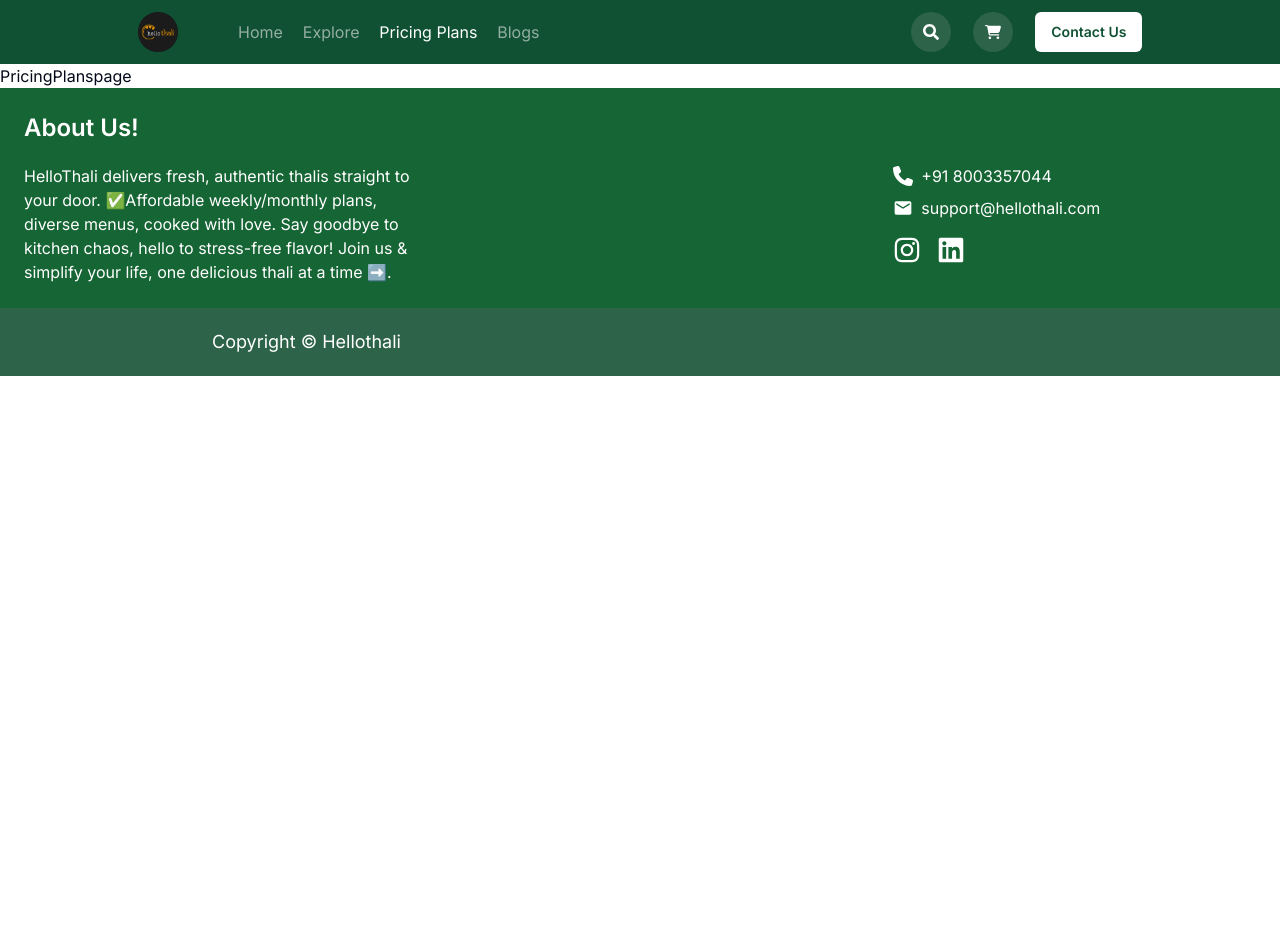
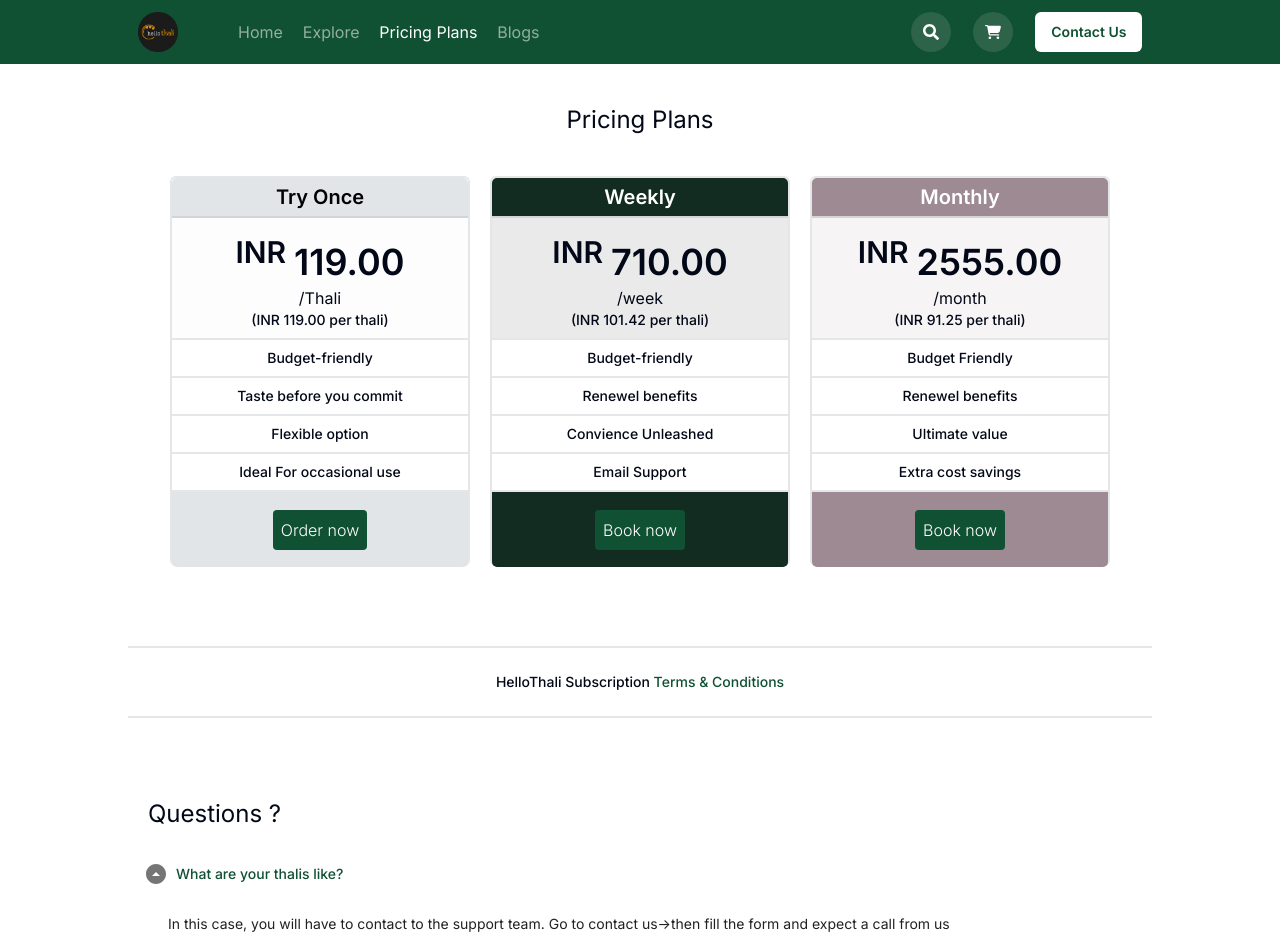
Before and after one commit to mxhiyy/hello-thali, a Next.js app: page /pricing-plans in a window 1280 px wide. Shown: the top 952 px of the page. Before the commit the page ends 800 px from the top, so only its background shows below. Built offline with nearby package versions, Linux system fonts and the light colour scheme.

Commit message:
added code

```diff
--- a/app/(root)/(home)/explore/page.jsx
+++ b/app/(root)/(home)/explore/page.jsx
@@ -1,9 +1,51 @@
+import { Button } from '@/components/ui/button';
 import React from 'react'
+
+const buttons = [
+  {
+    name: "Thali",
+    enable: true
+  },
+  {
+    name: "Pizza",
+    enable: false,
+  },
+  {
+    name: "Noodles",
+    enable: false,
+  },
+  {
+    name: "Burgers",
+    enable: false,
+  },
+  {
+    name: "Biryani",
+    enable: false,
+  },
+  {
+    name: "Drinks & Snacks",
+    enable: false,
+  },
+];
+
 
 const Explorepage = () => {
   return (
-    <div>Explorepage</div>
+    <main>
+      <div className='flex flex-col gap-3 w-full h-40 justify-center items-center bg-[#F0F5F3]'>
+        <h1 className='text-2xl font-semibold mt-5'>No Subscription, No Problem ?</h1>
+        <p className='text-[0.65rem] mb-5 font-semibold'>No String attachded, Just pure satisfaction : Experience GOAT Thali's Deliciousness</p>
+      </div>
+
+      <div className='mt-10'>
+        <div className='flex gap-1 w-full h-20 justify-between text-sm border-2 border-black'>
+        {buttons.map((data) => (
+          <Button size="xs" className="bg-white text-green-1">{data.name}</Button>
+        ))}
+        </div>
+      </div>
+    </main>
   )
 }
 
-export default Explorepage
+export default Explorepage;
--- a/app/(root)/(home)/pricing-plans/page.jsx
+++ b/app/(root)/(home)/pricing-plans/page.jsx
@@ -1,8 +1,92 @@
-import React from 'react'
+"use client"
+
+import PricingPlansCard from '@/components/PricingPlansCard'
+import { PricingPlans, accordianData } from '@/constants'
+import * as React from 'react';
+import { styled } from '@mui/material/styles';
+import MuiAccordion from '@mui/material/Accordion';
+import MuiAccordionSummary from '@mui/material/AccordionSummary';
+import MuiAccordionDetails from '@mui/material/AccordionDetails';
+import ArrowDropDownCircleIcon from '@mui/icons-material/ArrowDropDownCircle';
+
 
 const PricingPlanspage = () => {
+
+  const [expanded, setExpanded] = React.useState(1);
+
+  const handleChange = (panel) => (event, newExpanded) => {
+    setExpanded(newExpanded ? panel : false);
+  };
+
+  const Accordion = styled((props) => (
+    <MuiAccordion disableGutters elevation={0} square {...props} />
+  ))(({ theme }) => ({
+    '&:not(:last-child)': {
+      borderBottom: 0,
+    },
+    '&::before': {
+      display: 'none',
+    },
+  }));
+
+  const AccordionSummary = styled((props) => (
+    <MuiAccordionSummary
+    expandIcon={<ArrowDropDownCircleIcon className='text-base' />}
+      {...props}
+    />
+  ))(({ theme }) => ({
+    backgroundColor:"white",
+    color: "#0F5132",
+    border: "none",
+    flexDirection: 'row-reverse',
+    '& .MuiAccordionSummary-content': {
+      marginLeft: theme.spacing(1),
+    },
+  }));
+
+  const AccordionDetails = styled(MuiAccordionDetails)(({ theme }) => ({
+    padding: theme.spacing(2),
+  }));
+
+
   return (
-    <div>PricingPlanspage</div>
+    <main>
+      <div className='text-center text-2xl mt-10'><h1>Pricing Plans</h1></div>
+      <div className='flex flex-col xl:flex-row justify-center items-center mt-10 gap-5'>
+        {PricingPlans.map((data) => (
+          <PricingPlansCard data={data} key={data.heading} />
+        ))}
+      </div>
+
+      <div className='flex justify-center items-center w-[80vw] m-auto border-t-2 border-b-2 border-gray-3 p-6 mt-20'>
+        <h6 className='text-sm font-medium'>HelloThali Subscription <span className='text-green-1'>Terms & Conditions</span></h6>
+      </div>
+
+      <div className='mt-20 w-[80vw] m-auto '>
+        <h1 className='text-2xl ml-5'>Questions ?</h1>
+        <div className='mt-5'>
+          {accordianData.map((data) => (
+            <Accordion key={data.id} expanded={expanded === data.id} onChange={handleChange(data.id)}>
+            <AccordionSummary aria-controls={`${data.id}-content`} id={`${data.id}-header`}>
+               <p className='text-sm font-medium'>{data.title}</p>
+            </AccordionSummary>
+            <AccordionDetails>
+              <p className='text-sm ml-6'>
+                 {data.description}
+              </p>
+            </AccordionDetails>
+          </Accordion>
+          ))}
+        </div>
+      </div>
+
+      <div className='mt-20 flex flex-col gap-4 p-3 bg-gray-2'>
+        <h2 className='text-base font-normal mt-2'>We are single and always free to get in touch with you. <br /> Feel free to message us or give a missed call</h2>
+        <div className='w-40'>
+        <button className='bg-green-1 text-sm font-normal p-2 rounded-md text-white'>Contact us</button>
+        </div>
+      </div>
+    </main>
   )
 }
 
--- /dev/null
+++ b/components/PricingPlansCard.jsx
@@ -0,0 +1,28 @@
+
+
+const PricingPlansCard = ({ data }) => {
+  const color = data.cardcolor;
+
+  return (
+    <div className="w-[300px] h-[390px] border-2 border-gray-3 rounded-md">
+        <div style={{ backgroundColor: color, borderTopLeftRadius: '5px', borderTopRightRadius: '5px', color: `${data.headingColor}`}} className={`text-center w-full h-[40px] border-b-2 border-zinc-300 flex justify-center items-center`}><h2 className="text-xl font-semibold">{data.heading}</h2></div>
+        <div style={{ backgroundColor: `${data.priceColor}`}} className="w-full border-b-2 border-gray-3">
+            <div className="flex justify-center items-center gap-2 p-1">
+               <h1 className="font-semibold text-3xl">INR</h1>
+               <h1 className="font-semibold text-4xl mt-5">{data.price}</h1>
+            </div>
+            <div className="text-center text-base">{data.plans} <p className="text-sm font-medium mb-2">{data.perThali}</p></div>
+        </div>
+
+        <div>
+        <p className="w-full border-b-2 border-gray-3 text-sm font-medium text-center p-2">{data.titleone}</p>
+        <p className="w-full border-b-2 border-gray-3 text-sm font-medium text-center p-2">{data.titletwo}</p>
+        <p className="w-full border-b-2 border-gray-3 text-sm font-medium text-center p-2">{data.titlethird}</p>
+        <p className="w-full border-b-2 border-gray-3 text-sm font-medium text-center p-2">{data.titlefourth}</p>
+        </div>
+        <div className="flex justify-center items-center w-full h-[4.7rem]" style={{backgroundColor: color, borderBottomLeftRadius: '5px', borderBottomRightRadius: '5px'}}><button className="bg-green-1 p-2 text-white font-light text-base rounded-sm">{data.buttonText}</button></div>
+    </div>
+  )
+}
+
+export default PricingPlansCard;
--- a/components/ui/button.jsx
+++ b/components/ui/button.jsx
@@ -30,14 +30,15 @@
       variant: "default",
       size: "default",
     },
+
   }
 )
 
-const Button = React.forwardRef(({ className, variant, size, asChild = false, ...props }, ref) => {
-  const Comp = asChild ? Slot : "button"
+const Button = React.forwardRef(({ className, variant, size, enable, asChild = false, ...props }, ref) => {
+  const Comp = asChild ? Slot : "button";
   return (
     (<Comp
-      className={cn(buttonVariants({ variant, size, className }))}
+      className={cn(buttonVariants({ variant, size, className}))}
       ref={ref}
       {...props} />)
   );
--- a/constants/index.js
+++ b/constants/index.js
@@ -18,3 +18,83 @@
     route: "/blogs",
   },
 ];
+
+export const PricingPlans = [
+  {
+    heading: "Try Once",
+    headingColor: "black",
+    price: "119.00",
+    priceColor: "#FDFDFD",
+    plans: "/Thali",
+    perThali: "(INR 119.00 per thali)",
+    titleone: "Budget-friendly",
+    titletwo: "Taste before you commit",
+    titlethird: "Flexible option",
+    titlefourth: "Ideal For occasional use",
+    buttonText: "Order now",
+    cardcolor: "#E2E5E8",
+  },
+
+  {
+    heading: "Weekly",
+    price: "710.00",
+    priceColor: "#E9EAE9",
+    headingColor: "white",
+    plans: "/week",
+    perThali: "(INR 101.42 per thali)",
+    titleone: "Budget-friendly",
+    titletwo: "Renewel benefits",
+    titlethird: "Convience Unleashed",
+    titlefourth: "Email Support",
+    buttonText: "Book now",
+    cardcolor: "#132C21"
+  },
+
+  {
+    heading: "Monthly",
+    price: "2555.00",
+    priceColor: "#F6F4F5",
+    headingColor: "white",
+    plans: "/month",
+    perThali: "(INR 91.25 per thali)",
+    titleone: "Budget Friendly",
+    titletwo: "Renewel benefits",
+    titlethird: "Ultimate value",
+    titlefourth: "Extra cost savings",
+    buttonText: "Book now",
+    cardcolor: "#9E8A93"
+  }
+];
+
+export const accordianData = [
+  {
+    id: 1,
+    title: "What are your thalis like?",
+    description: "In this case, you will have to contact to the support team. Go to contact us->then fill the form and expect a call from us"
+
+  },
+
+  {
+    id: 2,
+    title: "What are your subscription options?",
+    description: "In this case, you will have to contact to the support team. Go to contact us->then fill the form and expect a call from us"
+
+  },
+  {
+    id: 3,
+    title: "At what time my thali will be delivered?",
+    description: "In this case, you will have to contact to the support team. Go to contact us->then fill the form and expect a call from us"
+
+  },
+  {
+    id: 4,
+    title: "How does delivery work?",
+    description: "In this case, you will have to contact to the support team. Go to contact us->then fill the form and expect a call from us"
+
+  },
+  {
+    id:5,
+    title: "Can I customize my thali?",
+    description: "In this case, you will have to contact to the support team. Go to contact us->then fill the form and expect a call from us"
+  }
+]
--- a/package.json
+++ b/package.json
@@ -10,7 +10,12 @@
   },
   "dependencies": {
     "@emailjs/browser": "^4.3.3",
+    "@emotion/react": "^11.11.4",
+    "@emotion/styled": "^11.11.5",
     "@hookform/resolvers": "^3.3.4",
+    "@mui/icons-material": "^5.15.15",
+    "@mui/material": "^5.15.15",
+    "@mui/styled-engine-sc": "^6.0.0-alpha.18",
     "@radix-ui/react-dialog": "^1.0.5",
     "@radix-ui/react-label": "^2.0.2",
     "@radix-ui/react-slot": "^1.0.2",
@@ -23,6 +28,7 @@
     "react-dom": "^18",
     "react-hook-form": "^7.51.3",
     "react-icons": "^5.0.1",
+    "styled-components": "^6.1.8",
     "tailwind-merge": "^2.2.2",
     "tailwindcss-animate": "^1.0.7",
     "zod": "^3.23.4"
--- a/tailwind.config.js
+++ b/tailwind.config.js
@@ -21,7 +21,10 @@
         green: {
           1: "#0F5132",
           2: "#2D6348",
+          3: "#132C21",
         },
+        gray: {2 : "#F0F5F3", 3: "#E4E6E7"},
+        purple: {3: "#132C21"},
         slate: "#94AEA0",
         border: "hsl(var(--border))",
         input: "hsl(var(--input))",
```
Also changed, not shown: 1 other file (tests, documents, lock files or other folders).
